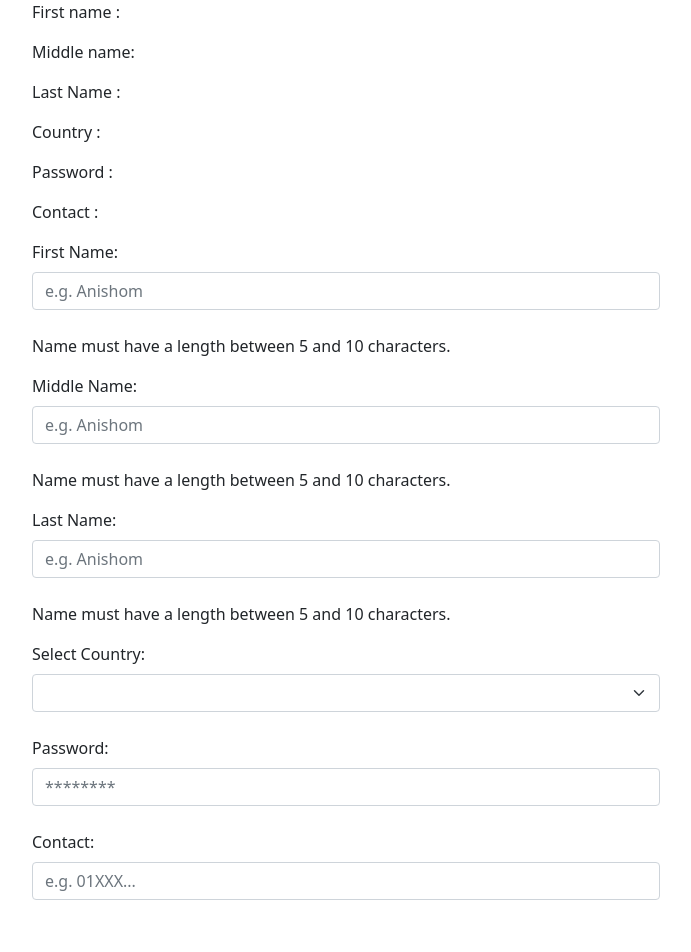
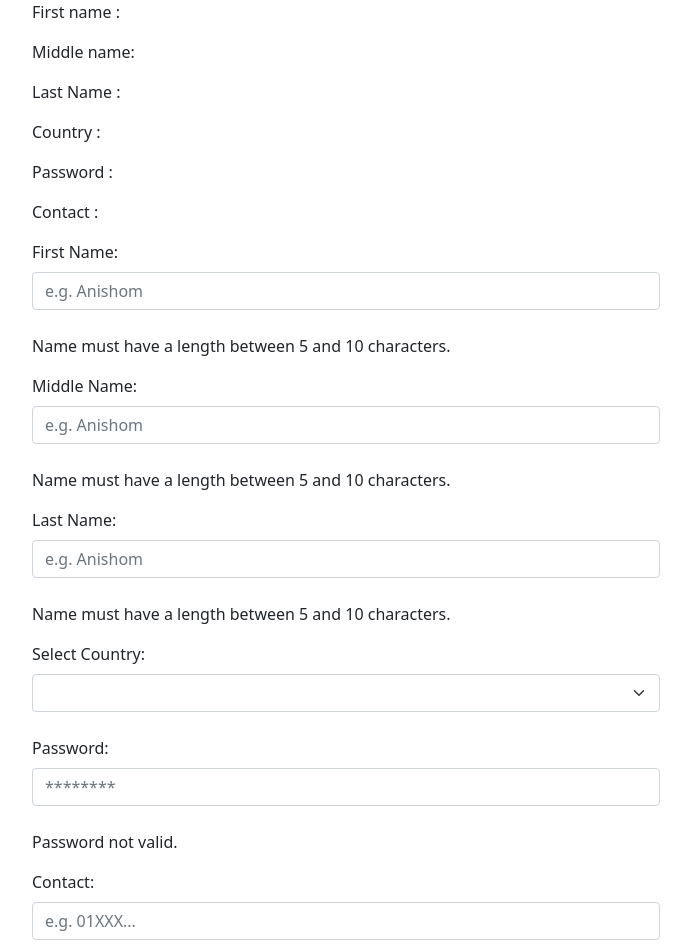
Before and after one commit to mohsina-rifa/Workshop, a Vue app: page / in a window 1280 px wide. Shown: the top 952 px of the page, without its empty margins (294-985 px from the left). Before the commit the page ends 924 px from the top, so only its background shows below. Built offline with nearby package versions, Linux system fonts and the light colour scheme.

Commit message:
Password Validation: attempt-1

```diff
--- a/src/reusable/Password.vue
+++ b/src/reusable/Password.vue
@@ -1,5 +1,5 @@
 <script setup lang="ts">
-//import PasswordValidate from '../validation/PasswordValidate.vue';
+import PasswordValidate from '../validation/PasswordValidate.vue';
 
 defineProps({
     label: {
@@ -32,7 +32,7 @@ const emitHandler = (event: Event) => {
         <div class="mb-4 input-group">
             <input type="password" :id="id" class="form-control" placeholder="********" :value="modelValue"  @input="emitHandler"/>
         </div>
-        <!-- <PasswordValidate :password="modelValue"/> -->
+        <PasswordValidate :password="modelValue"/>
     </div>
 </template>
 
--- /dev/null
+++ b/src/validation/PasswordValidate.vue
@@ -0,0 +1,25 @@
+<script setup lang="ts">
+import { computed } from 'vue'
+
+const props = defineProps({
+    password: {
+        required: true,
+        type: String,
+    }
+})
+
+const isPasswordValid = computed(() => {
+    return props.password.length < 8
+})
+
+</script>
+
+<template>
+    <div>
+        <p v-if="isPasswordValid">Password not valid.</p>
+    </div>
+</template>
+
+<style scoped>
+
+</style>
```
